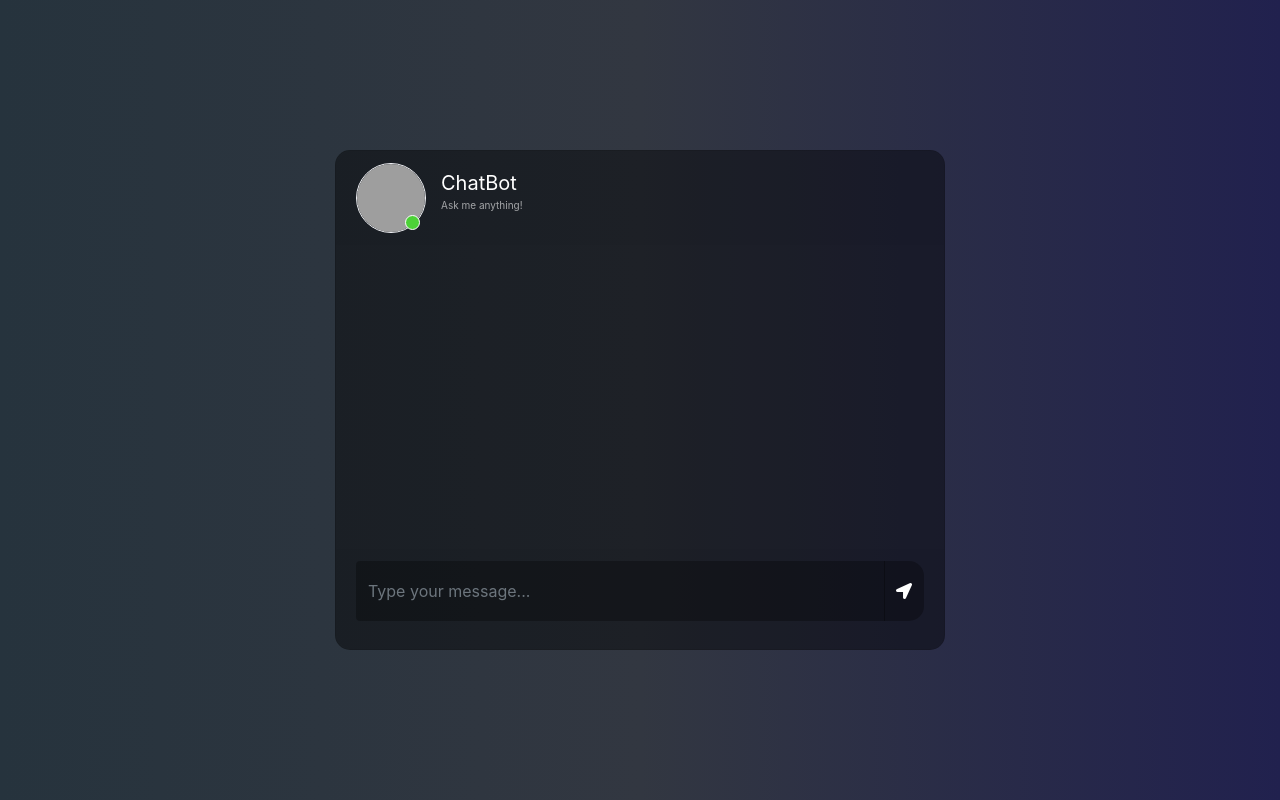
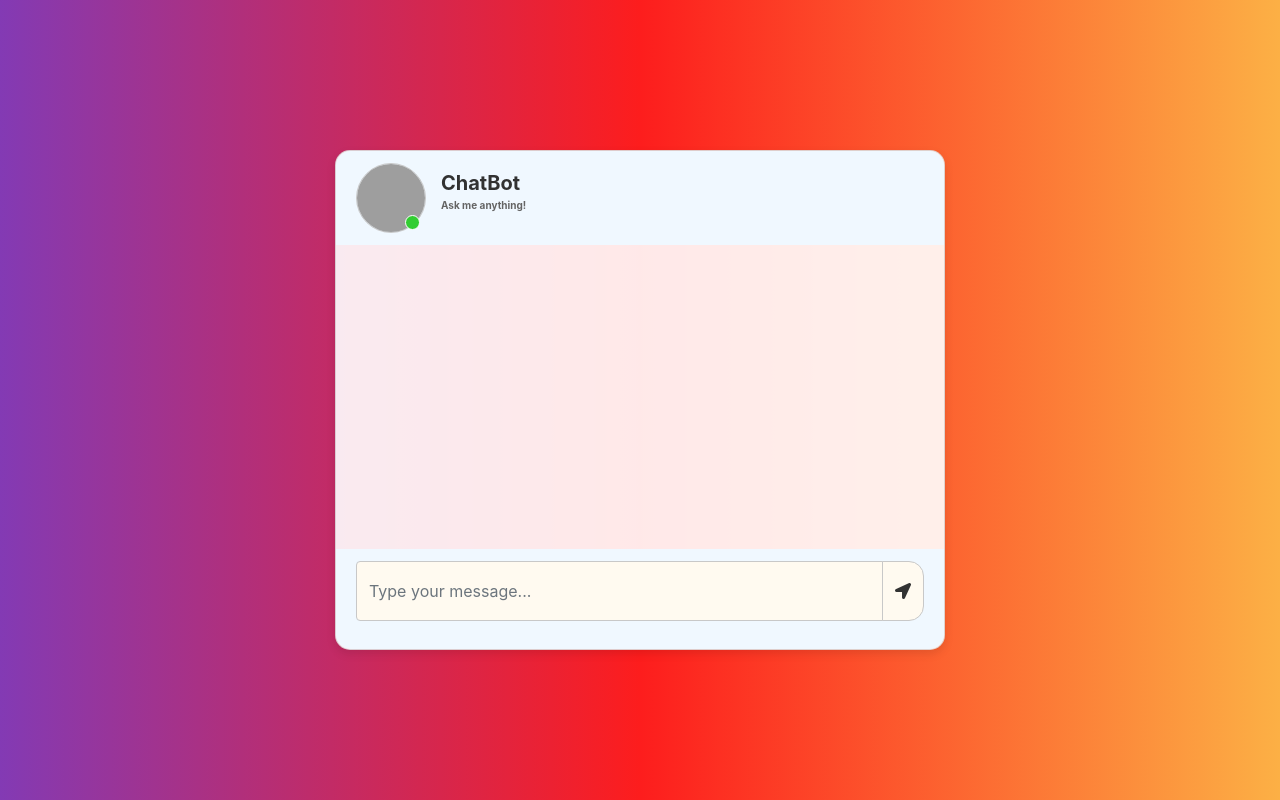
Before and after one commit to Ashish-Karmakar-coding/ChatBot, a Flask app: page / in a window 1280 px wide. Run offline with Flask 3, Linux system fonts and the light colour scheme; some libraries are stand-ins or nearby versions; grey boxes are pictures that could not be loaded.

Commit message:
Update style.css

```diff
--- a/ChatBot/static/style.css
+++ b/ChatBot/static/style.css
@@ -1,223 +1,234 @@
-body,html{
+body,html {
     height: 100%;
     margin: 0;
-	background: rgb(44, 47, 59);
-   background: -webkit-linear-gradient(to right, rgb(40, 59, 34), rgb(54, 60, 70), rgb(32, 32, 43));
-	background: linear-gradient(to right, rgb(38, 51, 61), rgb(50, 55, 65), rgb(33, 33, 78));
+    background: rgb(131, 58, 180);
+    background: -webkit-linear-gradient(to right, rgb(131, 58, 180), rgb(253, 29, 29), rgb(252, 176, 69));
+    background: linear-gradient(to right, rgb(131, 58, 180), rgb(253, 29, 29), rgb(252, 176, 69));
 }
 
-.chat{
+.chat {
     margin-top: auto;
     margin-bottom: auto;
 }
-.card{
+.card {
     height: 500px;
     border-radius: 15px !important;
-	background-color: rgba(0,0,0,0.4) !important;
+    background-color: rgba(255, 255, 255, 0.9) !important;
+    box-shadow: 0px 4px 10px rgba(0, 0, 0, 0.1);
 }
-.contacts_body{
-	padding:  0.75rem 0 !important;
+.contacts_body {
+    padding: 0.75rem 0 !important;
     overflow-y: auto;
     white-space: nowrap;
 }
-.msg_card_body{
+.msg_card_body {
     overflow-y: auto;
 }
-.card-header{
+.card-header {
     border-radius: 15px 15px 0 0 !important;
     border-bottom: 0 !important;
+    background-color: rgb(240, 248, 255) !important;
+    color: rgb(50, 50, 50);
+    font-weight: bold;
 }
-.card-footer{
+.card-footer {
     border-radius: 0 0 15px 15px !important;
     border-top: 0 !important;
+    background-color: rgb(240, 248, 255) !important;
 }
-.container{
+.container {
     align-content: center;
 }
-.search{
+.search {
     border-radius: 15px 0 0 15px !important;
-	background-color: rgba(0,0,0,0.3) !important;
-	border:0 !important;
-	color:white !important;
+    background-color: rgb(255, 250, 240) !important;
+    border: 1px solid rgb(200, 200, 200) !important;
+    color: rgb(50, 50, 50) !important;
 }
-.search:focus{
-	 box-shadow:none !important;
-   outline:0px !important;
+.search:focus {
+    box-shadow: 0px 0px 5px rgb(200, 200, 200) !important;
+    outline: 0px !important;
 }
-.type_msg{
-	background-color: rgba(0,0,0,0.3) !important;
-	border:0 !important;
-	color:white !important;
+.type_msg {
+    background-color: rgb(255, 250, 240) !important;
+    border: 1px solid rgb(200, 200, 200) !important;
+    color: rgb(50, 50, 50) !important;
     height: 60px !important;
     overflow-y: auto;
 }
-	.type_msg:focus{
-	 box-shadow:none !important;
-   outline:0px !important;
+.type_msg:focus {
+    box-shadow: 0px 0px 5px rgb(200, 200, 200) !important;
+    outline: 0px !important;
 }
-.attach_btn{
+.attach_btn {
     border-radius: 15px 0 0 15px !important;
-	background-color: rgba(0,0,0,0.3) !important;
-	border:0 !important;
-	color: white !important;
+    background-color: rgb(255, 250, 240) !important;
+    border: 1px solid rgb(200, 200, 200) !important;
+    color: rgb(50, 50, 50) !important;
     cursor: pointer;
 }
-.send_btn{
+.send_btn {
     border-radius: 0 15px 15px 0 !important;
-	background-color: rgba(0,0,0,0.3) !important;
-	border:0 !important;
-	color: white !important;
+    background-color: rgb(255, 250, 240) !important;
+    border: 1px solid rgb(200, 200, 200) !important;
+    color: rgb(50, 50, 50) !important;
     cursor: pointer;
 }
-.search_btn{
+.search_btn {
     border-radius: 0 15px 15px 0 !important;
-	background-color: rgba(0,0,0,0.3) !important;
-	border:0 !important;
-	color: white !important;
+    background-color: rgb(255, 250, 240) !important;
+    border: 1px solid rgb(200, 200, 200) !important;
+    color: rgb(50, 50, 50) !important;
     cursor: pointer;
 }
-.contacts{
+.contacts {
     list-style: none;
     padding: 0;
 }
-.contacts li{
+.contacts li {
     width: 100% !important;
     padding: 5px 10px;
     margin-bottom: 15px !important;
+    background-color: rgb(240, 248, 255);
+    border-radius: 10px;
+    color: rgb(50, 50, 50);
 }
-.active{
-	background-color: rgba(0,0,0,0.3);
+.active {
+    background-color: rgb(255, 250, 240);
 }
-.user_img{
+.user_img {
     height: 70px;
     width: 70px;
-	border:1.5px solid #f5f6fa;
-
+    border: 1.5px solid rgb(200, 200, 200);
 }
-.user_img_msg{
+.user_img_msg {
     height: 40px;
     width: 40px;
-	border:1.5px solid #f5f6fa;
-
+    border: 1.5px solid rgb(200, 200, 200);
 }
-.img_cont{
+.img_cont {
     position: relative;
     height: 70px;
     width: 70px;
 }
-.img_cont_msg{
+.img_cont_msg {
     height: 40px;
     width: 40px;
 }
-.online_icon{
+.online_icon {
     position: absolute;
     height: 15px;
-	width:15px;
-	background-color: #4cd137;
+    width: 15px;
+    background-color: rgb(50, 205, 50);
     border-radius: 50%;
     bottom: 0.2em;
     right: 0.4em;
-	border:1.5px solid white;
+    border: 1.5px solid white;
 }
-.offline{
-	background-color: #c23616 !important;
+.offline {
+    background-color: rgb(255, 69, 0) !important;
 }
-.user_info{
+.user_info {
     margin-top: auto;
     margin-bottom: auto;
     margin-left: 15px;
 }
-.user_info span{
+.user_info span {
     font-size: 20px;
-	color: white;
+    color: rgb(50, 50, 50);
 }
-.user_info p{
+.user_info p {
     font-size: 10px;
-	color: rgba(255,255,255,0.6);
+    color: rgb(100, 100, 100);
 }
-.video_cam{
+.video_cam {
     margin-left: 50px;
     margin-top: 5px;
 }
-.video_cam span{
-	color: white;
+.video_cam span {
+    color: rgb(50, 50, 50);
     font-size: 20px;
     cursor: pointer;
     margin-right: 20px;
 }
-.msg_cotainer{
+.msg_cotainer {
     margin-top: auto;
     margin-bottom: auto;
     margin-left: 10px;
     border-radius: 25px;
-	background-color: rgb(82, 172, 255);
+    background-color: rgb(240, 248, 255);
     padding: 10px;
     position: relative;
+    color: rgb(50, 50, 50);
 }
-.msg_cotainer_send{
+.msg_cotainer_send {
     margin-top: auto;
     margin-bottom: auto;
     margin-right: 10px;
     border-radius: 25px;
-	background-color: #58cc71;
+    background-color: rgb(255, 250, 240);
     padding: 10px;
     position: relative;
+    color: rgb(50, 50, 50);
 }
-.msg_time{
+.msg_time {
     position: absolute;
     left: 0;
     bottom: -15px;
-	color: rgba(255,255,255,0.5);
+    color: rgb(100, 100, 100);
     font-size: 10px;
 }
-.msg_time_send{
+.msg_time_send {
     position: absolute;
-	right:0;
+    right: 0;
     bottom: -15px;
-	color: rgba(255,255,255,0.5);
+    color: rgb(100, 100, 100);
     font-size: 10px;
 }
-.msg_head{
+.msg_head {
     position: relative;
 }
-#action_menu_btn{
+#action_menu_btn {
     position: absolute;
     right: 10px;
     top: 10px;
-	color: white;
+    color: rgb(50, 50, 50);
     cursor: pointer;
     font-size: 20px;
 }
-.action_menu{
+.action_menu {
     z-index: 1;
     position: absolute;
     padding: 15px 0;
-	background-color: rgba(0,0,0,0.5);
-	color: white;
+    background-color: rgb(255, 250, 240);
+    color: rgb(50, 50, 50);
     border-radius: 15px;
     top: 30px;
     right: 15px;
     display: none;
 }
-.action_menu ul{
+.action_menu ul {
     list-style: none;
     padding: 0;
     margin: 0;
 }
-.action_menu ul li{
+.action_menu ul li {
     width: 100%;
     padding: 10px 15px;
     margin-bottom: 5px;
+    background-color: rgb(240, 248, 255);
+    border-radius: 10px;
+    color: rgb(50, 50, 50);
 }
-.action_menu ul li i{
+.action_menu ul li i {
     padding-right: 10px;
 }
-.action_menu ul li:hover{
+.action_menu ul li:hover {
     cursor: pointer;
-	background-color: rgba(0,0,0,0.2);
+    background-color: rgb(255, 250, 240);
 }
-@media(max-width: 576px){
-	.contacts_card{
+@media(max-width: 576px) {
+    .contacts_card {
         margin-bottom: 15px !important;
     }
 }
```
Lines whose indentation alone changed are shown as unchanged.
